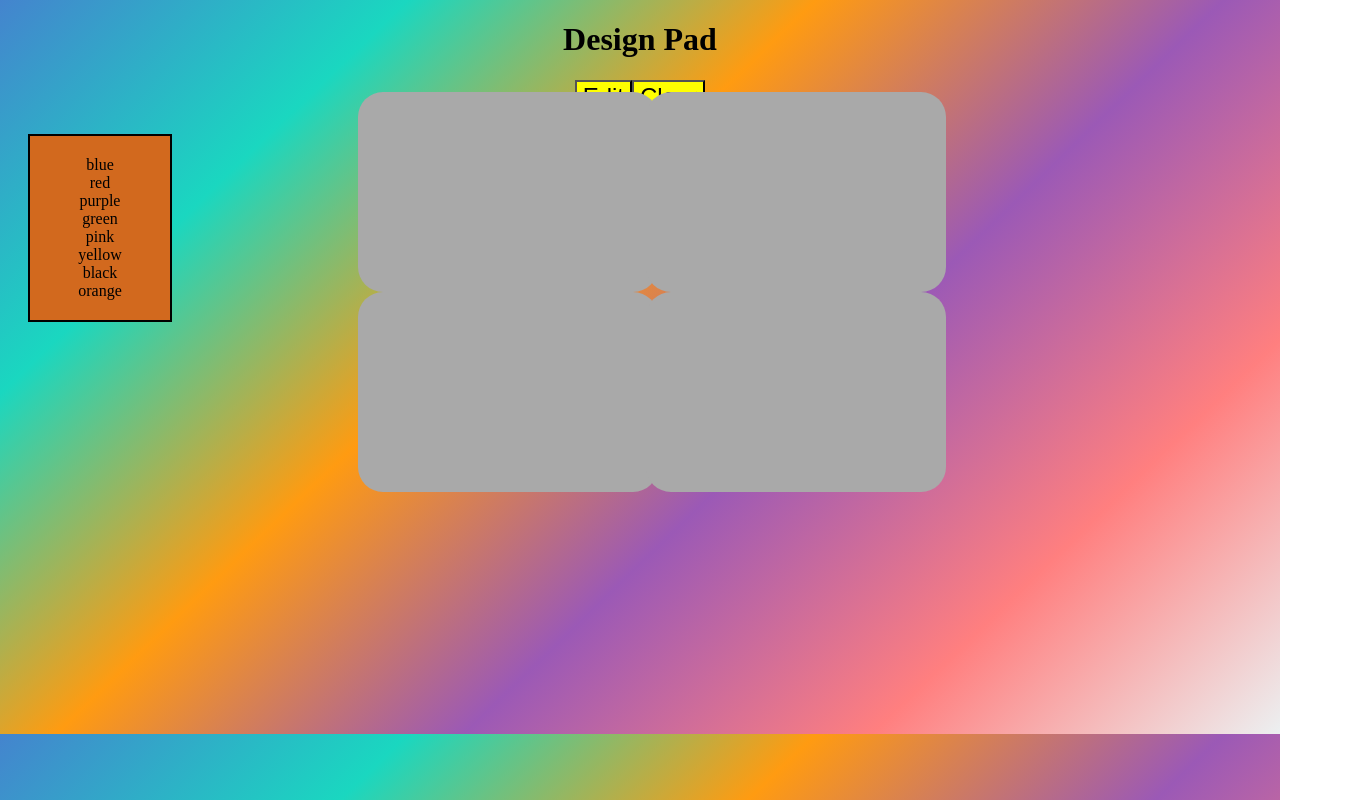
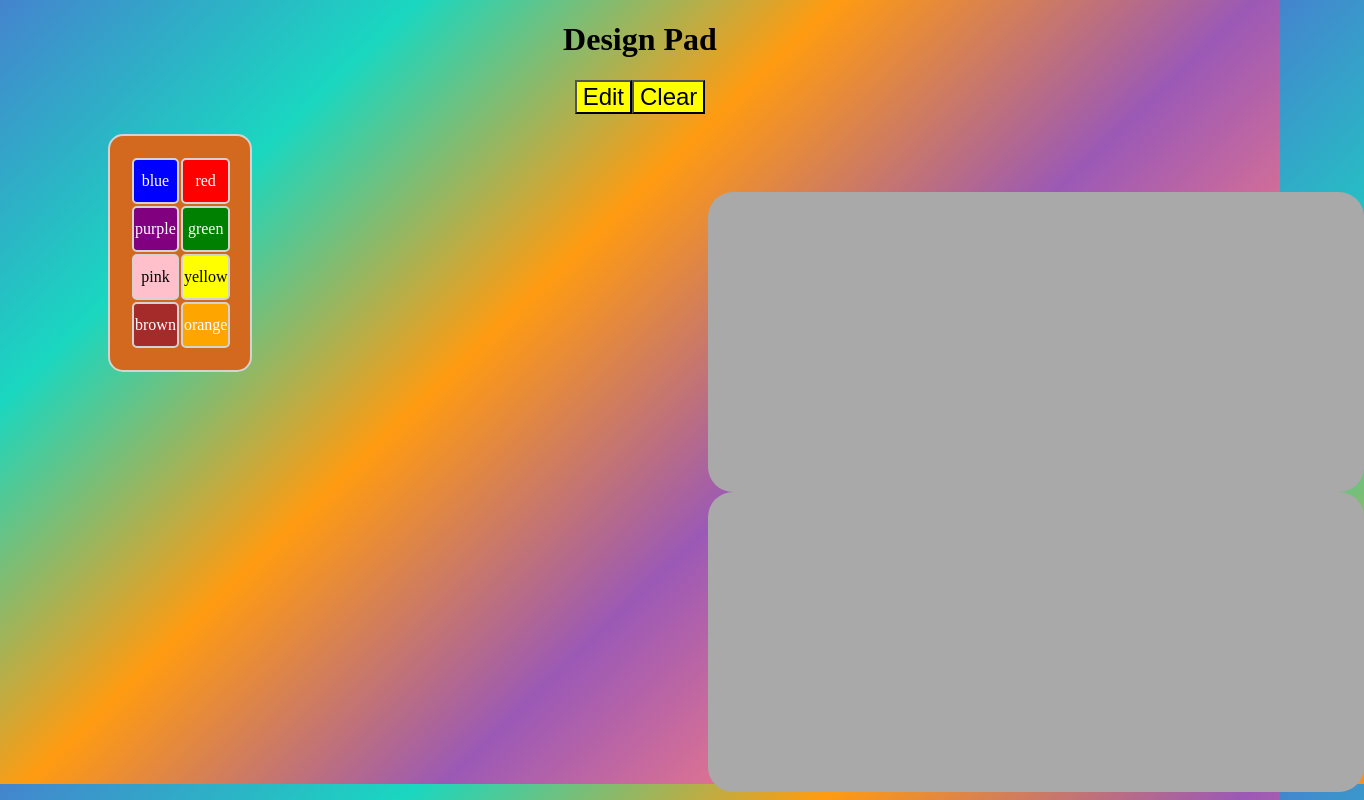
Before and after one commit to 464squad/design-pad, a React (Create React App) app: page / in a window 1280 px wide. Shown: the whole page, 1364 px wide, since content can reach past the window. Built offline with nearby package versions, Linux system fonts and the light colour scheme.

Commit message:
fixed errors and updated clear buytton

```diff
--- a/src/components/DesignContainer.js
+++ b/src/components/DesignContainer.js
@@ -13,7 +13,7 @@ class DesignContainer extends React.Component {
   };
 
   clearState = () =>{
-    this.state = {backgroundColor: "light-grey"};
+    this.setState = {color: "light-grey"};
     console.log("reset the pad");
   }
 
--- a/src/components/PadInput.js
+++ b/src/components/PadInput.js
@@ -21,22 +21,42 @@ function PadInput(props) {
 
   return (
     <div className="main-container">
-      <div className="row">
+      <table>
+        <tbody class="table">
+          <tr>
+            <td class="tableBlue">
               <Pad editing={props.editing} color="blue" />
+            </td>
+            <td class="tableRed">
               <Pad editing={props.editing} color="red" />
-      </div>
-      <div className="row">
+            </td>
+          </tr>
+          <tr>
+            <td class="tablePurple">
               <Pad editing={props.editing} color="purple" />
+            </td>
+            <td class="tableGreen">
               <Pad editing={props.editing} color="green" />
-      </div>
-      <div className="row">
-        <Pad editing={props.editing} color="pink"  />
+            </td>
+          </tr>
+          <tr>
+            <td class="tablePink">
+              <Pad editing={props.editing} color="pink" />
+            </td>
+            <td class="tableYellow">
               <Pad editing={props.editing} color="yellow" />
-      </div>
-      <div className="row">
-        <Pad editing={props.editing} color="black" />
+            </td>
+          </tr>
+          <tr>
+            <td class="tableBrown">
+              <Pad editing={props.editing} color="brown" />
+            </td>
+            <td class="tableOrange">
               <Pad editing={props.editing} color="orange" />
-      </div>
+            </td>
+          </tr>
+        </tbody>
+      </table>
     </div>
   );
 }
--- a/src/css/DesignPad.css
+++ b/src/css/DesignPad.css
@@ -1,26 +1,25 @@
 .wpad {
+    flex-wrap: inherit;
     padding: 30;
     margin: 0;
     display: inline-block;
-    width: 300px;
-    height: 200px;
+    width: 400px;
+    height: 300px;
     justify-content: center;
     align-items: center;
     background-color: darkgray;
     border-radius: 25px;
-    top: -250px;
-    left: 350px;
+    top: -200px;
+    left: 700px;
     position: relative;
   }
 
-  /* .wpad:hover {
-    background-color: darkturquoise;
-  } */
 
   .pad-container {
+    flex-wrap: inherit;
     display: grid;
     grid-template-columns: 50% 50%;
-    width: 45vw;
+    width: 40vw;
     height: 30vw;
     align-items: center;
     justify-content: space-evenly;
--- a/src/css/PadInput.css
+++ b/src/css/PadInput.css
@@ -1,14 +1,29 @@
-
 .main-container {
-    border: 2px solid black;
+    border: 2px solid lightgray;
     padding: 20px;
     margin: 20px;
     width: 100px;
     background-color: chocolate;
+    border-radius: 15px;
+    margin-left: 100px;
   }
 
+  /* .row {
+    display: flex;
+    justify-content: space-around;
+    padding: 10px;
+  }
 
+  .row > div {
+    border: 2px solid purple;
+    padding: 10px;
+    background-color:gainsboro;
+  } */
+  .table{
+    flex-wrap: inherit;
+  }
   .tableBlue{
+    color: white;
      height: 40px;
      border: 2px lightgray solid;
      background-color: blue;
@@ -16,6 +31,7 @@
    }
 
     .tableRed{
+    color: white;
      height: 40px;
      border: 2px lightgray solid;
      background-color: red;
@@ -23,6 +39,7 @@
    }
 
     .tablePurple{
+      color: white;
      height: 40px;
      border: 2px lightgray solid;
      background-color: purple;
@@ -30,6 +47,7 @@
    }
 
     .tableGreen{
+      color: white;
      height: 40px;
      border: 2px lightgray solid;
      background-color: green;
@@ -51,6 +69,7 @@
    }
 
     .tableBrown{
+    color: white;
      height: 40px;
      border: 2px lightgray solid;
      background-color: brown;
@@ -58,6 +77,7 @@
    }
 
     .tableOrange{
+    color: white;
      height: 40px;
      border: 2px lightgray solid;
      background-color: orange;
```
Lines whose indentation alone changed are shown as unchanged.
